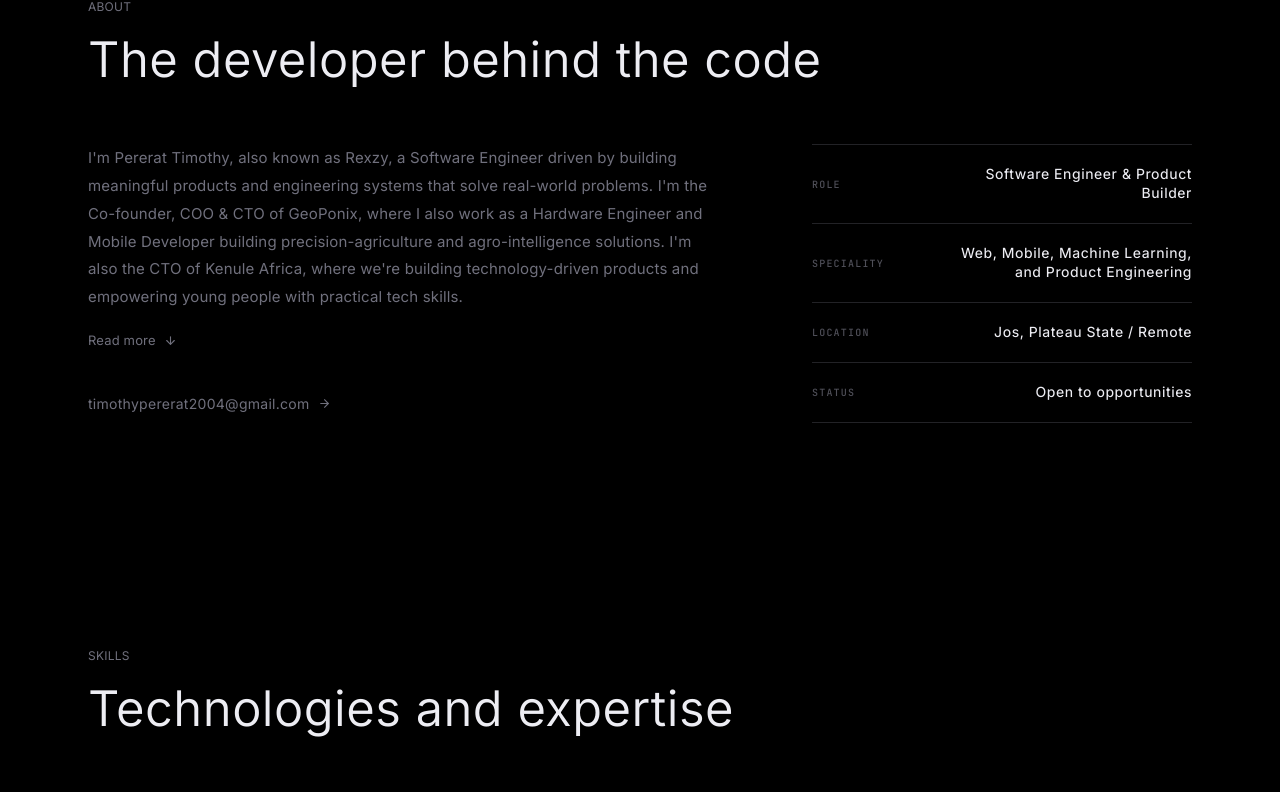
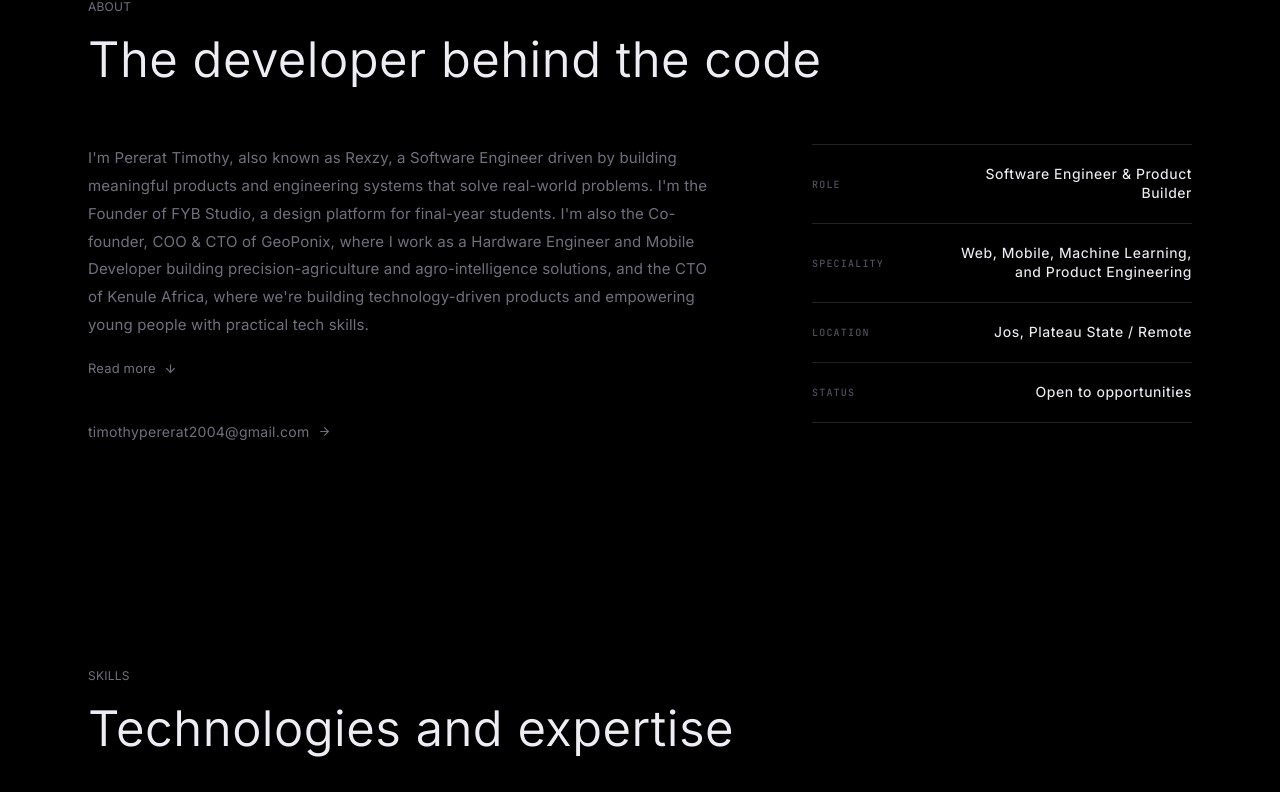
Before and after one commit to Rexzy2005/myporfolio, a React (Vite) app: page / in a window 1280 px wide. Shown: the part 914-1706 px from the top of the page. Built offline with nearby package versions, Linux system fonts and the light colour scheme.

Commit message:
new update

```diff
--- a/public/resume.html
+++ b/public/resume.html
@@ -590,6 +590,18 @@
 
             <div class="item">
               <div class="item-head">
+                <h3>Founder &amp; Full-Stack Product Engineer</h3>
+                <p class="meta">2026 to Present</p>
+              </div>
+              <p class="sub"><a href="https://www.fybstudio.app/" target="_blank" rel="noopener noreferrer">FYB Studio</a> | Remote</p>
+              <ul>
+                <li>Founded and lead product development for a design platform serving final-year students.</li>
+                <li>Built template discovery, guided personalization, live preview, and PNG export workflows.</li>
+              </ul>
+            </div>
+
+            <div class="item">
+              <div class="item-head">
                 <h3>Co-founder, COO &amp; CTO</h3>
                 <p class="meta">2026 to Present</p>
               </div>
--- a/src/data/experience.ts
+++ b/src/data/experience.ts
@@ -28,6 +28,21 @@ export const experiences: Experience[] = [
       'Guide product direction, security messaging, and shared wallet approval experiences',
     ],
     techUsed: ['React', 'Next.js', 'TypeScript', 'Tailwind CSS', 'Web3.js', 'REST APIs', 'Product Engineering'],
+  },
+  {
+    id: 'fyb-studio-founder',
+    role: 'Founder & Full-Stack Product Engineer',
+    company: 'FYB Studio',
+    location: 'Remote',
+    startDate: '2026',
+    endDate: 'Present',
+    description: 'Founded FYB Studio, a design platform helping final-year students create personalized celebration visuals through templates, live previews, and export-ready designs.',
+    achievements: [
+      'Founded and lead product development for FYB Studio',
+      'Built template discovery, personalization, and live preview workflows',
+      'Developed full-stack experiences for exporting polished PNG designs',
+    ],
+    techUsed: ['Next.js', 'TypeScript', 'Tailwind CSS', 'Full-Stack Development', 'Product Design'],
   },
   {
     id: '2',
--- a/src/data/projects.ts
+++ b/src/data/projects.ts
@@ -65,12 +65,12 @@ export const projects: Project[] = [
     fullDescription: 'FYB Studio is a full-stack application that helps final-year students create clean celebration visuals without waiting on a designer. The product focuses on ready-made templates, guided personalization, live preview, account flows, and fast PNG export for class campaigns and graduation moments.',
     problem: 'Final-year student groups often need campaign and celebration designs quickly, but custom design work can be slow, inconsistent, or expensive for students.',
     approach: 'Built a focused full-stack product experience around template discovery, fast editing, responsive previews, user flows, and export-ready visuals. The interface keeps students close to the final output from the first interaction.',
-    outcome: 'Created a practical creative tool that turns student design requests into a self-serve workflow with polished output.',
+    outcome: 'Founded FYB Studio and built a practical creative tool that turns student design requests into a self-serve workflow with polished output.',
     techStack: ['Next.js', 'TypeScript', 'Tailwind CSS', 'Full-Stack Architecture', 'Image Export'],
     features: ['Template browsing for final-year designs', 'Personalized design inputs', 'Live preview workflow', 'PNG export for social and print use', 'Mobile-friendly student experience'],
     image: '/projects/fybstudio.jpg',
     liveUrl: 'https://www.fybstudio.app/',
-    role: 'Full-Stack Product Engineer',
+    role: 'Founder & Full-Stack Product Engineer',
     year: '2026',
     status: 'Live',
     category: 'fullstack',
--- a/src/sections/About.tsx
+++ b/src/sections/About.tsx
@@ -28,7 +28,7 @@ export default function About() {
           {/* Bio */}
           <AnimatedWrapper direction="left">
             <p className="max-w-[650px] text-[15px] font-[400] leading-[1.85] text-lead tracking-[0.16px]">
-              I'm Pererat Timothy, also known as Rexzy, a Software Engineer driven by building meaningful products and engineering systems that solve real-world problems. I'm the Co-founder, COO &amp; CTO of GeoPonix, where I also work as a Hardware Engineer and Mobile Developer building precision-agriculture and agro-intelligence solutions. I'm also the CTO of Kenule Africa, where we're building technology-driven products and empowering young people with practical tech skills.
+              I'm Pererat Timothy, also known as Rexzy, a Software Engineer driven by building meaningful products and engineering systems that solve real-world problems. I'm the Founder of FYB Studio, a design platform for final-year students. I'm also the Co-founder, COO &amp; CTO of GeoPonix, where I work as a Hardware Engineer and Mobile Developer building precision-agriculture and agro-intelligence solutions, and the CTO of Kenule Africa, where we're building technology-driven products and empowering young people with practical tech skills.
             </p>
             {isExpanded && (
               <div className="mt-7 max-w-[650px] space-y-7 text-[15px] font-[400] leading-[1.85] text-lead tracking-[0.16px]">
```
Also changed, not shown: 2 other files (tests, documents, lock files or other folders).
